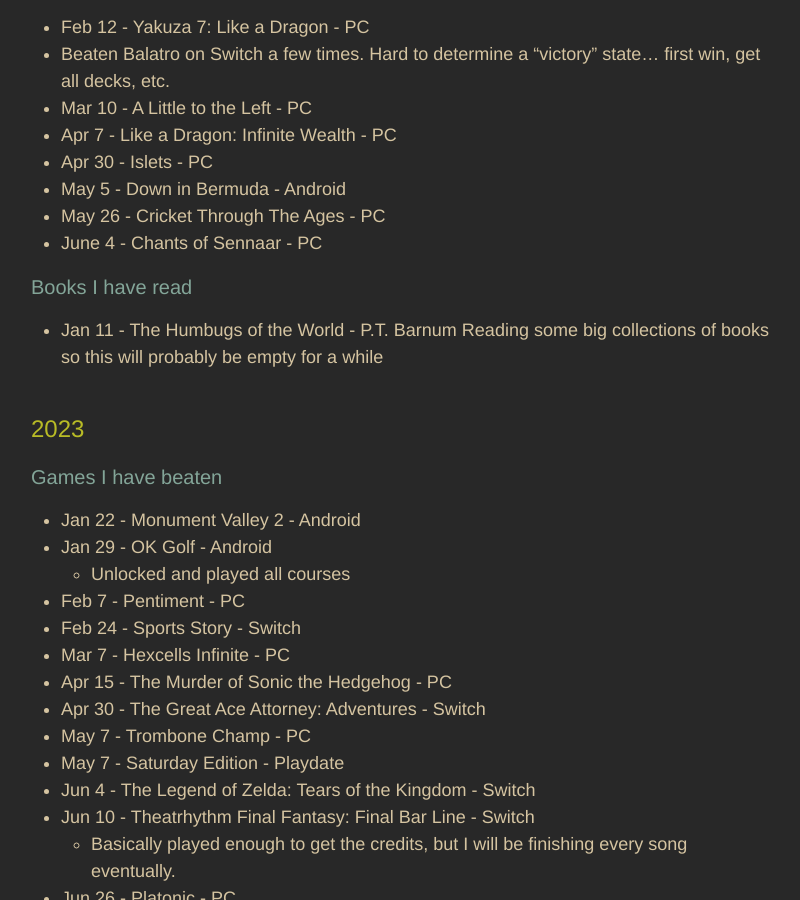
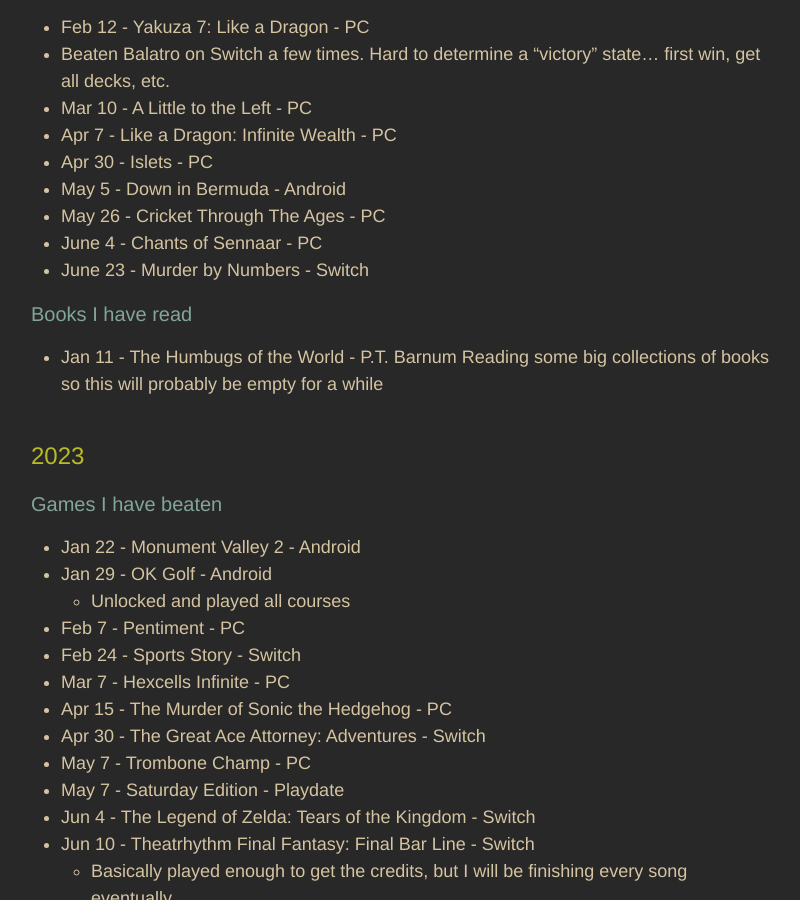
Before and after one commit to adkinsrs/sadkins_site, a Jekyll site: the page built from misc.md, in a window 1280 px wide and 900 px high, scrolled down 626 px. Shown: the whole window, without its empty margins (239-1039 px from the left). Built offline with Jekyll 4.4.1, drawn with Linux system fonts in a browser that asks for light colours.

Commit message:
beat a game

```diff
--- a/misc.md
+++ b/misc.md
@@ -29,6 +29,7 @@
 * May 5 - Down in Bermuda - Android
 * May 26 - Cricket Through The Ages - PC
 * June 4 - Chants of Sennaar - PC
+* June 23 - Murder by Numbers - Switch
 
 ### Books I have read
 
```
